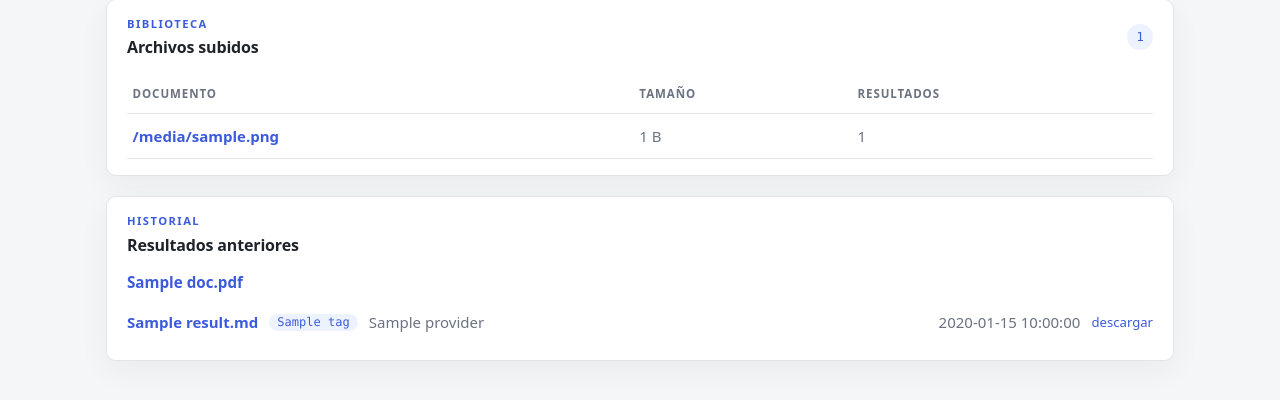
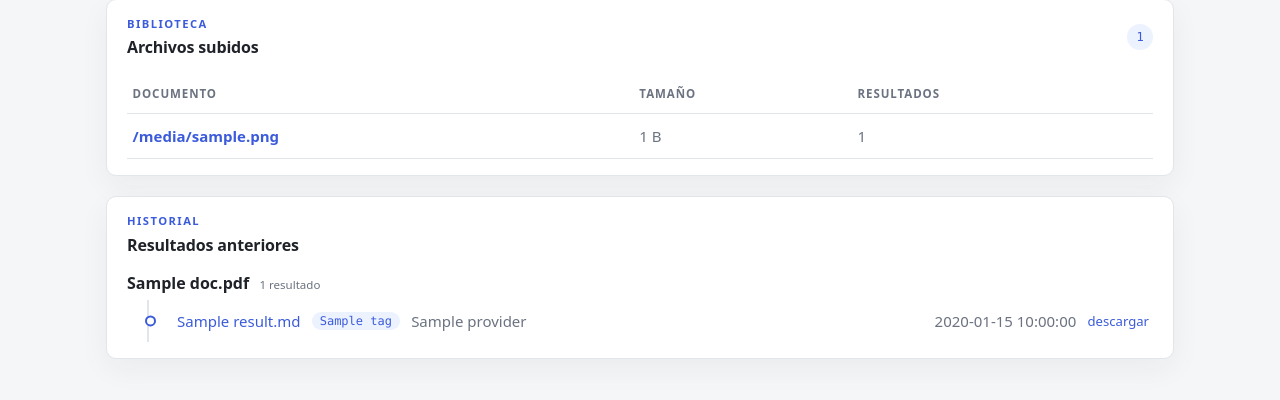
Before and after one commit to blu2718/not-cr, a Flask app: template templates/index.html in a window 1280 px wide. Shown: the part 232-632 px from the top of the page. Run offline with Flask 3, Linux system fonts and the light colour scheme; the template is opened without the code that fills it: most values are stand-ins (such as "Sample title", 1, 10 or a date in 2020); some libraries are stand-ins or nearby versions.

Commit message:
refactor(ui): clarify grouped result hierarchy

```diff
--- a/static/style.css
+++ b/static/style.css
@@ -95,7 +95,9 @@ table { width: 100%; border-collapse: collapse; }
 th, td { padding: .75rem .35rem; border-bottom: 1px solid var(--border); text-align: left; }
 th { color: var(--muted); font-size: .72rem; font-weight: 700; text-transform: uppercase; letter-spacing: .08em; }
 tr:hover td { background: var(--surface-subtle); }
-.file-link, .result-name { font-weight: 650; }
+.file-link { font-weight: 650; }
+.result-name { color: var(--accent); font-weight: 500; }
+.result-name:hover { color: var(--text); }
 .text-link { font-size: .82rem; }
 .tag { display: inline-flex; align-items: center; max-width: 100%; padding: .12rem .5rem; overflow: hidden; border-radius: 999px; background: var(--accent-soft); color: var(--accent); font-size: .75rem; text-overflow: ellipsis; white-space: nowrap; }
 .tag--muted { background: var(--muted-surface); color: var(--muted); }
@@ -103,9 +105,13 @@ tr:hover td { background: var(--surface-subtle); }
 .tag--err { background: var(--err-soft); color: var(--err); }
 .badge-row { display: flex; flex-wrap: wrap; align-items: center; gap: .45rem; }
 .result-groups { display: grid; gap: 1.1rem; }
-.result-group h3 { display: flex; align-items: center; gap: .5rem; }
-.result-list { display: grid; }
-.result-row { display: flex; align-items: center; gap: .7rem; min-width: 0; padding: .7rem 0; border-bottom: 1px solid var(--border); }
+.result-group-title { display: flex; align-items: baseline; gap: .65rem; margin-bottom: .4rem; }
+.result-group-title a { color: var(--text); font-size: 1rem; font-weight: 750; }
+.result-group-title a:hover { color: var(--accent); }
+.result-count { color: var(--muted); font-size: .72rem; font-weight: 500; }
+.result-list { display: grid; margin-left: 1.25rem; padding-left: 1rem; border-left: 2px solid var(--border); }
+.result-row { position: relative; display: flex; align-items: center; gap: .7rem; min-width: 0; padding: .7rem .25rem .7rem .75rem; border-bottom: 1px solid var(--border); }
+.result-row::before { position: absolute; top: 50%; left: -1.28rem; width: .45rem; height: .45rem; border: 2px solid var(--accent); border-radius: 50%; background: var(--surface); content: ""; transform: translateY(-50%); }
 .result-row:last-child { border-bottom: 0; }
 .result-row .result-name { min-width: 0; overflow: hidden; text-overflow: ellipsis; white-space: nowrap; }
 .result-date { margin-left: auto; white-space: nowrap; }
@@ -173,7 +179,9 @@ tr:hover td { background: var(--surface-subtle); }
     .hero-row, .page-heading { display: block; }
     .hero-row .upload-form, .page-heading .btn { margin-top: 1rem; }
     .inline-form { display: grid; grid-template-columns: 1fr auto; }
-    .result-row { align-items: flex-start; flex-wrap: wrap; }
+    .result-list { margin-left: .5rem; padding-left: .75rem; }
+    .result-row { align-items: flex-start; flex-wrap: wrap; padding-left: .55rem; }
+    .result-row::before { left: -1.03rem; }
     .result-date { margin-left: 0; }
     .pdf-preview { min-height: 360px; height: 60vh; }
     .form-grid, .provider-radios { grid-template-columns: 1fr; }
--- a/templates/index.html
+++ b/templates/index.html
@@ -57,7 +57,10 @@
         <div class="result-groups">
         {% for group in result_groups %}
             <div class="result-group">
-                <h3><a href="{{ url_for('document', name=group.doc) }}">{{ group.doc }}.pdf</a></h3>
+                <h3 class="result-group-title">
+                    <a href="{{ url_for('document', name=group.doc) }}">{{ group.doc }}.pdf</a>
+                    <span class="result-count">{{ group.results|length }} {% if group.results|length == 1 %}resultado{% else %}resultados{% endif %}</span>
+                </h3>
                 <div class="result-list">
                 {% for result in group.results %}
                     <div class="result-row">
```
